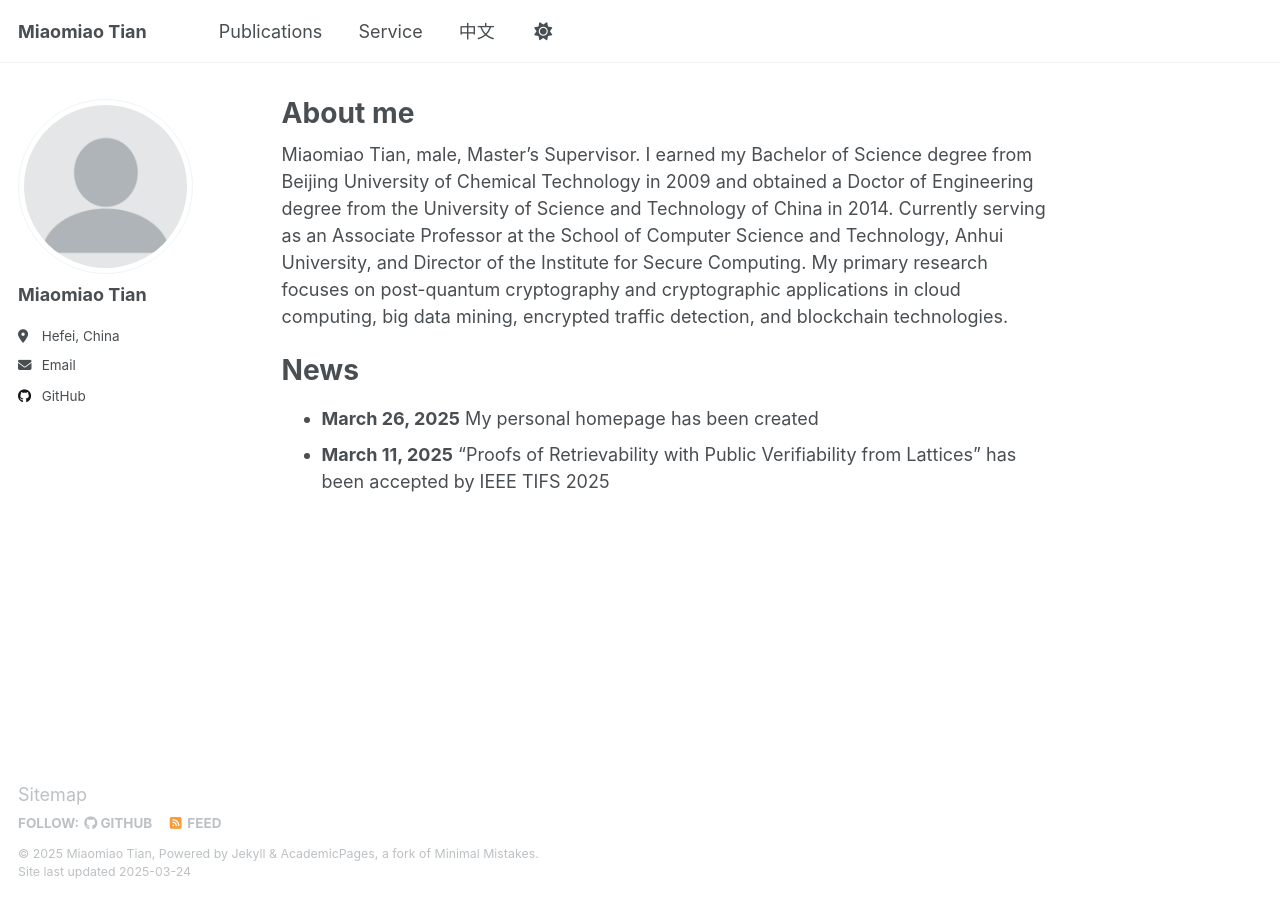
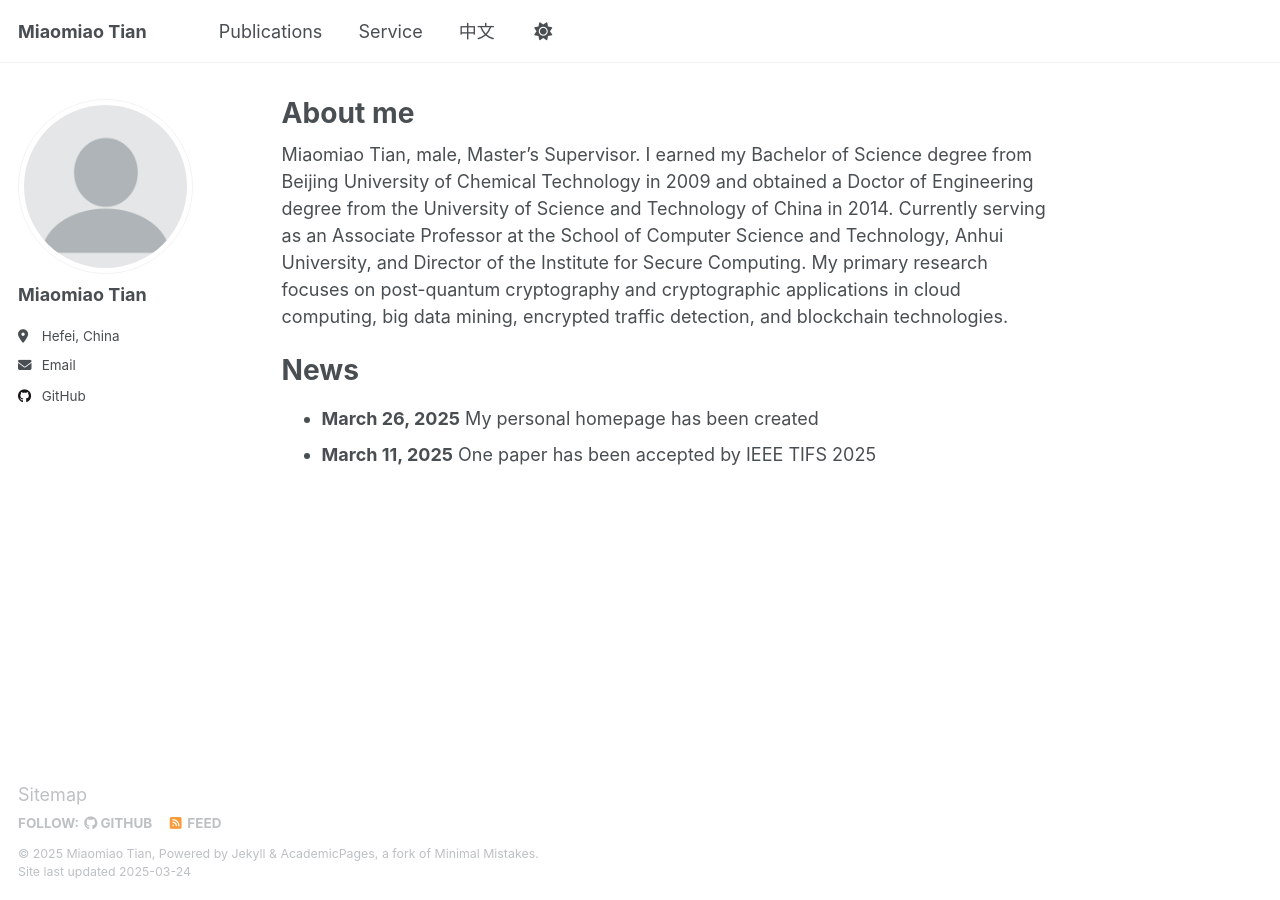
Before and after one commit to dmtian/dmtian.github.io, a Jekyll site: the page built from _pages/about.md, in a window 1280 px wide. Built offline with Jekyll 4.4.1, drawn with Linux system fonts in a browser that asks for light colours.

Commit message:
Update about.md

```diff
--- a/_pages/about.md
+++ b/_pages/about.md
@@ -9,4 +9,4 @@ redirect_from:
 Miaomiao Tian, male, Master's Supervisor. I earned my Bachelor of Science degree from Beijing University of Chemical Technology in 2009 and obtained a Doctor of Engineering degree from the University of Science and Technology of China in 2014. Currently serving as an Associate Professor at the School of Computer Science and Technology, Anhui University, and Director of the Institute for Secure Computing. My primary research focuses on post-quantum cryptography and cryptographic applications in cloud computing, big data mining, encrypted traffic detection, and blockchain technologies.
 # News
 * **March 26, 2025** My personal homepage has been created
-* **March 11, 2025** "Proofs of Retrievability with Public Verifiability from Lattices" has been accepted by IEEE TIFS 2025
+* **March 11, 2025** One paper has been accepted by IEEE TIFS 2025
```
